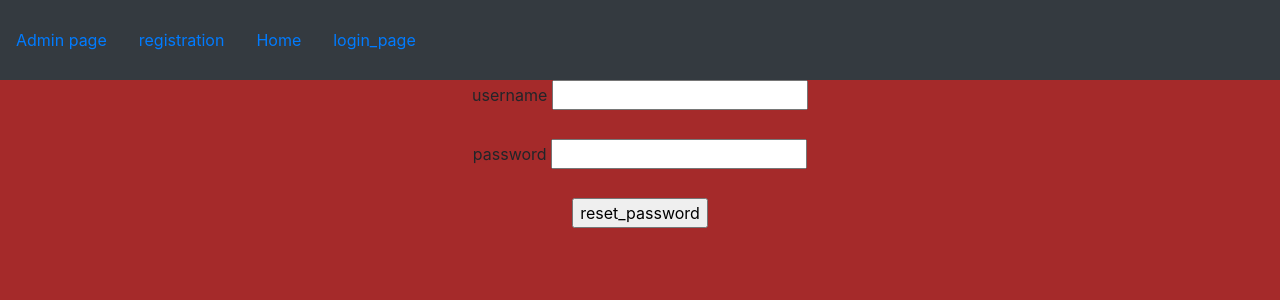
After one commit to Prasanthc123/user_registration, a Django app: page /reset_password/ in a window 1280 px wide. The commit adds this page. Shown: the top 300 px of the page. Run offline with Django 4.2, Linux system fonts and the light colour scheme; parts of the project's set-up code (start-up, migrations or seed data) failed here and were passed over.

Commit message:
first commit

```diff
--- a/app/views.py
+++ b/app/views.py
@@ -68,3 +68,40 @@ def display_profile(request):
     po=Profile.objects.get(username=uo)
     d={'uo':uo,'po':po}
     return render(request,'display_profile.html',d)
+
+@login_required
+def change_password(request):
+    if request.method=='POST':
+        username=request.session.get('username')
+        UO=User.objects.get(username=username)
+        print(UO)
+        password=request.POST['password']
+        print(password,UO.password)
+        if UO.password==password:
+            pw=request.POST['pw']
+            print(pw)
+            # username=request.session.get('username')
+            # UO=User.objects.get(username=username)
+            # UO.set_password(pw)
+            # UO.save()
+            return HttpResponse('change password sucessfully')
+        else:
+            return HttpResponse('old invalid')
+    return render(request,'change_password.html')
+
+
+def reset_password(request):
+    if request.method=='POST':
+        username=request.POST['un']
+        password=request.POST['pw']
+
+        LUO=User.objects.filter(username=username)
+        if LUO:
+            UO=LUO[0]
+            UO.set_password(password)
+            UO.save()
+            return HttpResponse('reset is done ')
+        else:
+            return HttpResponse('ur username is not in ur databasee')
+    else:
+        return render(request,'reset_password.html')
--- a/project32/urls.py
+++ b/project32/urls.py
@@ -27,5 +27,7 @@ urlpatterns = [
     path('login_page/',login_page,name='login_page'),
     path('user_logout/',user_logout,name='user_logout'),
     path('display_profile/',display_profile,name='display_profile'),
+    path('change_password/',change_password,name='change_password'),
+    path('reset_password/',reset_password,name='reset_password'),
 
 ]+static(settings.MEDIA_URL, document_root=settings.MEDIA_ROOT)
--- a/templates/dummy.html
+++ b/templates/dummy.html
@@ -30,6 +30,7 @@
         {% if user.is_authenticated %}
         <a href="{% url 'display_profile'%}" class="nav-link">display_profile</a>
         <a href="{% url 'user_logout'%}" class="nav-link">user_logout</a>
+        <a href="{% url 'change_password'%}" class="nav-link">change_password</a>
         {% else %}
         <a href="{% url 'login_page' %}" class="nav-link">login_page</a>
         {% endif %}
--- a/templates/login_page.html
+++ b/templates/login_page.html
@@ -20,6 +20,7 @@
 
             <input type="submit" class="bg-primary" style="border-radius: 9px">
         </form>
+        <a href="{% url 'reset_password' %}" class="btn btn-primary">reset_password</a>
     </center>
 {% endblock %}
 </body>
--- /dev/null
+++ b/templates/reset_password.html
@@ -0,0 +1,23 @@
+{% extends 'dummy.html' %}
+
+{% block title %}
+    <title>change_password</title>
+{% endblock %}
+
+<body>
+
+{% block body_block %}
+    <center>
+        <form method="POST">
+            {% csrf_token %}
+            <label for="un" >username</label>
+            <input type="text" name="un" id="un"><br><br>
+            <label for="pw">password</label>
+            <input type="password" name="pw" id="pw"><br><br>
+
+            <input type="submit" value="reset_password">
+
+        </form>
+    </center>
+{% endblock %}
+</body>
```
Also changed, not shown: templates/change_password.html (added, +23 -0 lines), db.sqlite3.
